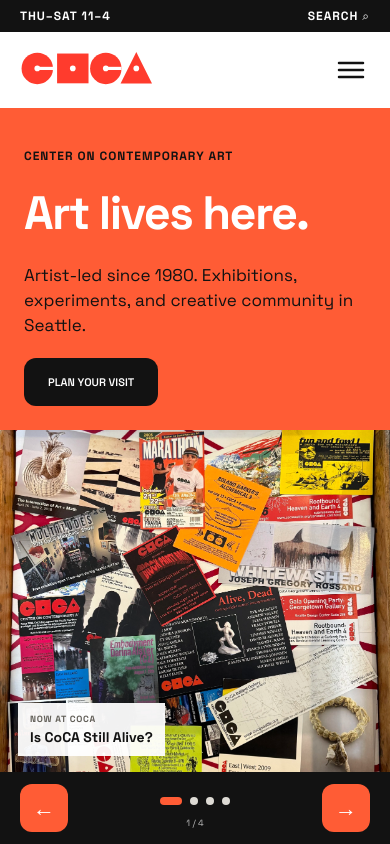
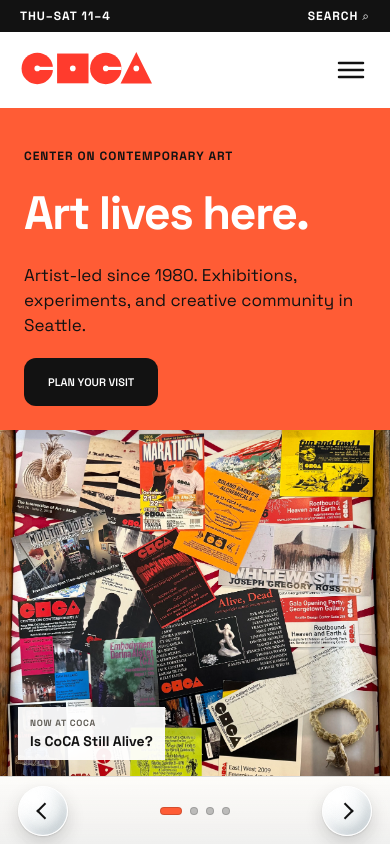
Before and after one commit to CavinKrenik/CoCA_ReImagined, a React (Vite) app: page / in a window 390 px wide. Built offline with nearby package versions, Linux system fonts and the light colour scheme.

Commit message:
pagination/nav

```diff
--- a/src/styles.css
+++ b/src/styles.css
@@ -175,7 +175,7 @@
 @media (max-width: 680px), (orientation: landscape) and (max-height: 500px) and (max-width: 950px) {
   body { overflow: hidden; }
   .desktop-site { display: none; }
-  .mobile-experience { display: grid; grid-template-rows: 108px minmax(0,1fr) 72px; height: 100svh; min-height: 620px; background: var(--paper); overflow: hidden; position: relative; }
+  .mobile-experience { display: grid; grid-template-rows: 108px minmax(0,1fr) 68px; height: 100svh; min-height: 620px; background: var(--paper); overflow: hidden; position: relative; }
   .mobile-header { position: relative; z-index: 4; background: white; }
   .mobile-header > div { height: 32px; padding: 0 20px; background: var(--ink); color: white; display: flex; align-items: center; justify-content: space-between; font-size: 12px; font-weight: 700; letter-spacing: .08em; text-transform: uppercase; }
   .mobile-header nav { height: 76px; padding: 0 20px; display: flex; align-items: center; justify-content: space-between; }
@@ -185,12 +185,18 @@
   .mobile-stage { min-height: 0; overflow: hidden; animation: page-in .28s ease both; }
   @keyframes page-in { from { opacity: .4; transform: translateX(18px); } }
   .mobile-page { height: 100%; overflow: hidden; }
-  .mobile-pagination { height: 72px; padding: 0 20px; background: var(--ink); color: white; display: flex; align-items: center; justify-content: space-between; position: relative; z-index: 5; }
-  .mobile-pagination > button { width: 48px; height: 48px; border-radius: 12px; background: var(--orange); color: white; font-size: 22px; font-weight: 700; }
-  .mobile-pagination > div { display: flex; align-items: center; gap: 8px; position: relative; padding-bottom: 14px; }
-  .mobile-pagination > div button { width: 8px; height: 8px; padding: 0; border-radius: 50%; background: #dedbd5; }
+  .mobile-pagination { position: relative; z-index: 5; height: 68px; padding: 0 18px; border-top: 1px solid rgba(18,18,18,.09); background: linear-gradient(180deg,rgba(255,255,255,.76),rgba(239,239,239,.9)); color: var(--ink); display: flex; align-items: center; justify-content: space-between; -webkit-backdrop-filter: blur(20px) saturate(145%); backdrop-filter: blur(20px) saturate(145%); }
+  .mobile-pagination > button { position: relative; width: 50px; height: 50px; border: 1px solid rgba(255,255,255,.95); border-radius: 50%; background: radial-gradient(circle at 30% 22%,rgba(255,255,255,.98) 0 8%,rgba(255,255,255,.48) 25%,transparent 47%), linear-gradient(145deg,rgba(255,255,255,.8),rgba(184,207,220,.26)); color: var(--ink); box-shadow: inset 4px 4px 8px rgba(255,255,255,.9), inset -5px -6px 10px rgba(78,100,114,.2), 0 8px 18px rgba(18,18,18,.16), 0 1px 2px rgba(18,18,18,.12); -webkit-backdrop-filter: blur(18px) saturate(165%); backdrop-filter: blur(18px) saturate(165%); font-size: 0; transition: transform .18s ease, box-shadow .18s ease; }
+  .mobile-pagination > button::before { content: ''; position: absolute; top: 50%; left: 50%; width: 10px; height: 10px; border-right: 2px solid currentColor; border-bottom: 2px solid currentColor; }
+  .mobile-pagination > button:first-child::before { transform: translate(-35%,-50%) rotate(135deg); }
+  .mobile-pagination > button:last-child::before { transform: translate(-65%,-50%) rotate(-45deg); }
+  .mobile-pagination > button:hover { transform: translateY(-2px) scale(1.04); box-shadow: inset 4px 4px 8px rgba(255,255,255,.95), inset -5px -6px 10px rgba(249,56,34,.18), 0 11px 22px rgba(18,18,18,.2); }
+  .mobile-pagination > button:active { transform: translateY(1px) scale(.98); }
+  .mobile-pagination > button:focus-visible { outline: 3px solid var(--orange); outline-offset: 3px; }
+  .mobile-pagination > div { display: flex; align-items: center; gap: 8px; }
+  .mobile-pagination > div button { width: 8px; height: 8px; padding: 0; border: 1px solid rgba(18,18,18,.18); border-radius: 50%; background: rgba(18,18,18,.25); }
   .mobile-pagination > div button.active { width: 22px; border-radius: 99px; background: var(--orange); }
-  .mobile-pagination small { position: absolute; top: 20px; left: 50%; transform: translateX(-50%); white-space: nowrap; font-size: 9px; opacity: .7; }
+  .mobile-pagination small { display: none; }
   .mobile-intro { padding: clamp(26px,5vh,40px) 24px 0; background: var(--orange); display: flex; flex-direction: column; align-items: flex-start; position: relative; }
   .mobile-intro h1 { margin-top: 26px; color: white; font-size: clamp(42px,12vw,52px); line-height: 1; }
   .mobile-intro > p { margin: 26px 0 20px; max-width: 342px; font-size: 17px; line-height: 1.47; }
@@ -243,10 +249,10 @@
 }
 
 @media (max-width: 680px) and (max-height: 720px) {
-  .mobile-experience { grid-template-rows: 96px minmax(0,1fr) 64px; }
+  .mobile-experience { grid-template-rows: 96px minmax(0,1fr) 60px; }
   .mobile-header > div { height: 28px; }
   .mobile-header nav { height: 68px; }
-  .mobile-pagination { height: 64px; }
+  .mobile-pagination { height: 60px; }
   .mobile-pagination > button { width: 42px; height: 42px; }
   .mobile-intro { padding-top: 20px; }
   .mobile-intro h1 { margin-top: 18px; }
@@ -265,15 +271,13 @@
 }
 
 @media (orientation: landscape) and (max-height: 500px) and (max-width: 950px) {
-  .mobile-experience { grid-template-rows: 58px minmax(0,1fr) 52px; min-height: 0; }
+  .mobile-experience { grid-template-rows: 58px minmax(0,1fr) 56px; min-height: 0; }
   .mobile-header > div { display: none; }
   .mobile-header nav { height: 58px; padding: 0 18px; }
   .mobile-header nav > img { width: 105px; height: 30px; }
   .mobile-header nav button { width: 34px; height: 34px; }
-  .mobile-pagination { height: 52px; padding: 0 18px; }
-  .mobile-pagination > button { width: 38px; height: 38px; border-radius: 10px; font-size: 18px; }
-  .mobile-pagination > div { padding-bottom: 10px; }
-  .mobile-pagination small { top: 17px; }
+  .mobile-pagination { height: 56px; padding: 0 18px; }
+  .mobile-pagination > button { width: 42px; height: 42px; }
 
   .mobile-intro { padding: 18px 20px; display: grid; grid-template-columns: minmax(0, .9fr) minmax(0, 1.1fr); grid-template-rows: auto auto 1fr auto; column-gap: 20px; }
   .mobile-intro > .eyebrow { grid-column: 1; }
@@ -291,13 +295,14 @@
   .explore-note { grid-column: 2; grid-row: 1 / -1; margin: 0; padding: 16px; display: flex; flex-direction: column; justify-content: center; }
   .explore-note h3 { margin: 10px 0; font-size: 22px; }
 
-  .mobile-artists { grid-template-columns: 34% 66%; grid-template-rows: minmax(0,1fr); }
-  .mobile-artist-links { padding: 18px 20px; display: flex; flex-direction: column; justify-content: center; }
+  .mobile-artists { grid-template-columns: 58% 42%; grid-template-rows: minmax(0,1fr) auto; }
+  .mobile-artist-links { grid-column: 2; grid-row: 1; padding: 18px 20px; display: flex; flex-direction: column; justify-content: center; }
   .mobile-artists h2 { margin-top: 5px; font-size: 28px; line-height: 1.05; }
   .mobile-artist-shortcuts { flex-direction: column; align-items: flex-start; margin-top: 14px; gap: 6px; }
   .mobile-artists .mobile-artist-shortcuts .text-link { min-height: 27px; }
-  .mobile-artist-feature { grid-template-columns: minmax(0,1fr) 150px; grid-template-rows: minmax(0,1fr); }
-  .mobile-artist-caption { padding: 14px; grid-template-columns: 1fr; align-content: center; gap: 12px; border-top: 0; border-left: 1px solid rgba(18,18,18,.12); }
+  .mobile-artist-feature { display: contents; }
+  .mobile-artist-feature > img { grid-column: 1; grid-row: 1 / 3; background: #05070a; }
+  .mobile-artist-caption { grid-column: 2; grid-row: 2; padding: 12px 20px; grid-template-columns: minmax(0,1fr) auto; align-content: center; gap: 12px; border-top: 1px solid rgba(18,18,18,.12); border-left: 0; }
   .mobile-artist-caption strong { overflow: visible; font-size: 15px; text-overflow: clip; white-space: normal; }
   .mobile-artist-caption > a { justify-self: start; }
 
```
